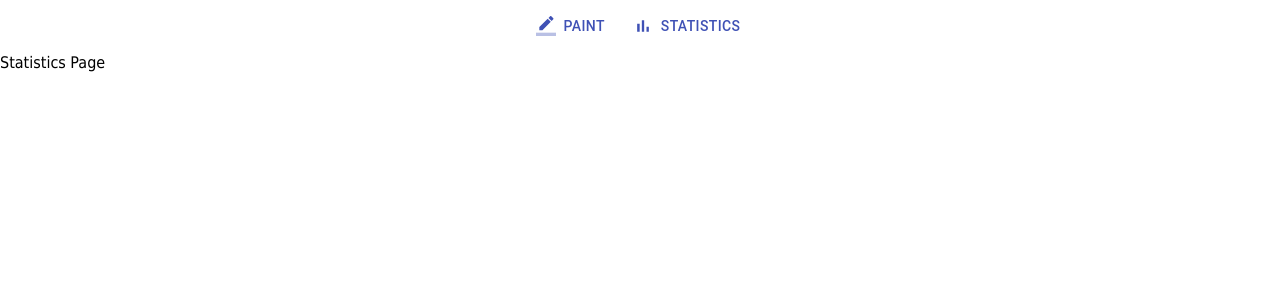
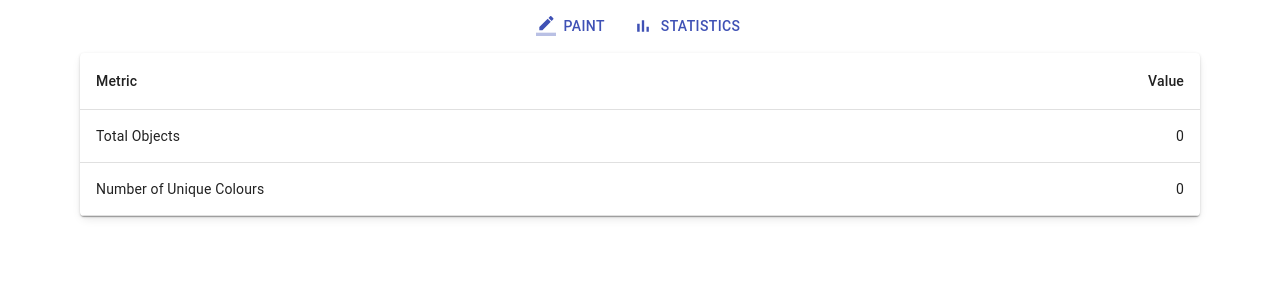
Before and after one commit to scottwarren/paint, a React (Create React App) app: page /statistics in a window 1280 px wide. Shown: the top 300 px of the page. Built offline with nearby package versions, Linux system fonts and the light colour scheme.

Commit message:
Feature: Adding basic statistics page

```diff
--- a/src/pages/Statistics.tsx
+++ b/src/pages/Statistics.tsx
@@ -1,7 +1,108 @@
 import React from 'react';
 
-function Statistics(): React.ReactElement {
-  return <div>Statistics Page</div>;
+import Table from '@material-ui/core/Table';
+import TableBody from '@material-ui/core/TableBody';
+import TableCell from '@material-ui/core/TableCell';
+import TableContainer from '@material-ui/core/TableContainer';
+import TableHead from '@material-ui/core/TableHead';
+import TableRow from '@material-ui/core/TableRow';
+import Paper from '@material-ui/core/Paper';
+
+import { Drawing } from '../components/Canvas';
+import LayoutContainer from '../layout/Layout';
+
+interface StatisticsProps {
+  drawing: Drawing;
+}
+
+function getTotalObjectsFromDrawing(drawing: Drawing) {
+  return drawing?.objects?.length ?? 0;
+}
+
+function getUniqueColorsFromDrawing(drawing: Drawing) {
+  const colors: string[] = [];
+
+  drawing?.objects?.forEach((drawingObject) => {
+    if (!drawingObject) return;
+
+    const { stroke } = drawingObject;
+
+    if (!colors.includes(stroke)) {
+      colors.push(stroke);
+    }
+  });
+
+  return colors.length;
+}
+
+function createData(metricName: string, metricValue: number | string) {
+  return { metricName, value: metricValue };
+}
+
+function Statistics({ drawing }: StatisticsProps): React.ReactElement {
+  const rows = [
+    createData('Total Objects', getTotalObjectsFromDrawing(drawing)),
+    createData('Number of Unique Colours', getUniqueColorsFromDrawing(drawing)),
+  ];
+
+  return (
+    <LayoutContainer>
+      <TableContainer component={Paper}>
+        <Table aria-label='simple table'>
+          <TableHead>
+            <TableRow>
+              <TableCell>Metric</TableCell>
+              <TableCell align='right'>Value</TableCell>
+            </TableRow>
+          </TableHead>
+          <TableBody>
+            {rows.map((row) => (
+              <TableRow key={row.metricName}>
+                <TableCell component='th' scope='row'>
+                  {row.metricName}
+                </TableCell>
+                <TableCell align='right'>{row.value}</TableCell>
+              </TableRow>
+            ))}
+          </TableBody>
+        </Table>
+      </TableContainer>
+    </LayoutContainer>
+  );
 }
 
 export default Statistics;
+/*
+
+angle: 0
+backgroundColor: ""
+fill: null
+fillRule: "nonzero"
+flipX: false
+flipY: false
+globalCompositeOperation: "source-over"
+height: 71
+left: 194.91
+opacity: 1
+originX: "left"
+originY: "top"
+paintFirst: "fill"
+path: (39) [Array(3), Array(5), Array(5), Array(5), Array(5), Array(5), Array(5), Array(5), Array(5), Array(5), Array(5), Array(5), Array(5), Array(5), Array(5), Array(5), Array(5), Array(5), Array(5), Array(5), Array(5), Array(5), Array(5), Array(5), Array(5), Array(5), Array(5), Array(5), Array(5), Array(5), Array(5), Array(5), Array(5), Array(5), Array(5), Array(5), Array(5), Array(5), Array(3)]
+scaleX: 1
+scaleY: 1
+shadow: null
+skewX: 0
+skewY: 0
+stroke: "rgb(0, 0, 0)"
+strokeDashArray: null
+strokeDashOffset: 0
+strokeLineCap: "round"
+strokeLineJoin: "round"
+strokeMiterLimit: 10
+strokeWidth: 1
+top: 231.31
+type: "path"
+version: "4.2.0"
+visible: true
+width: 386
+ */
```
